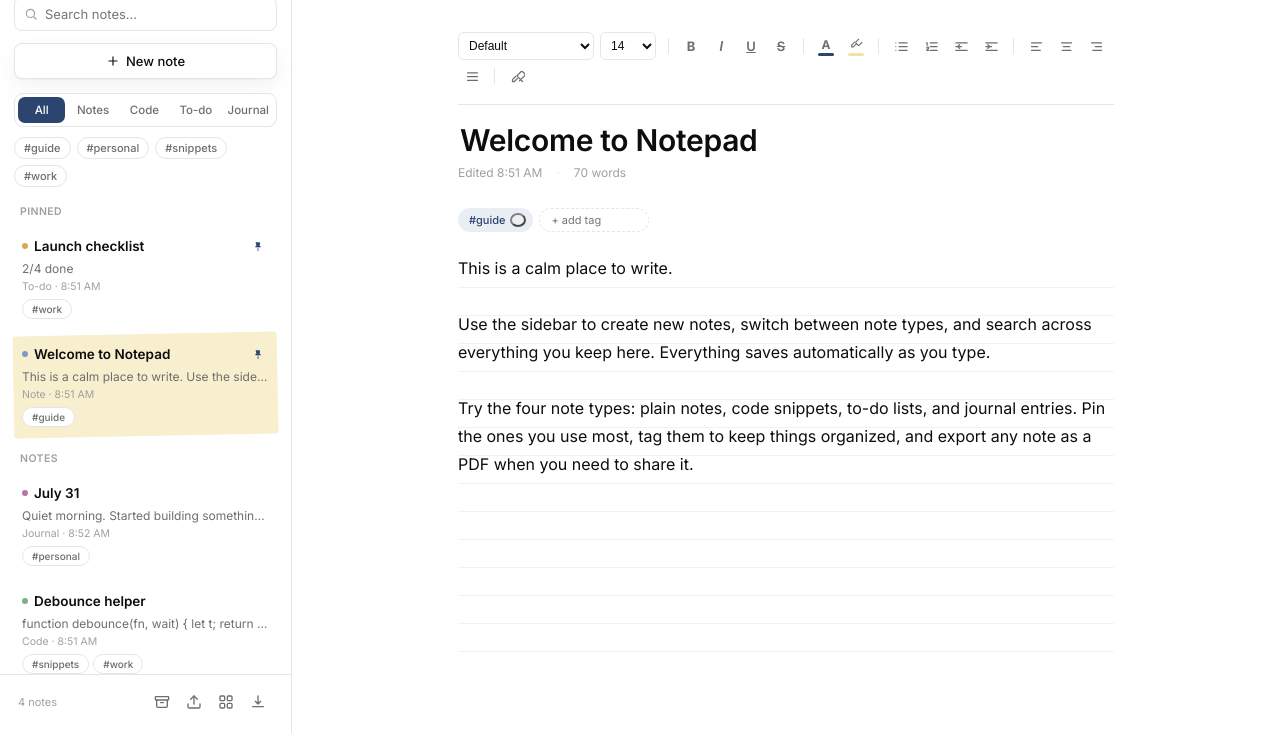
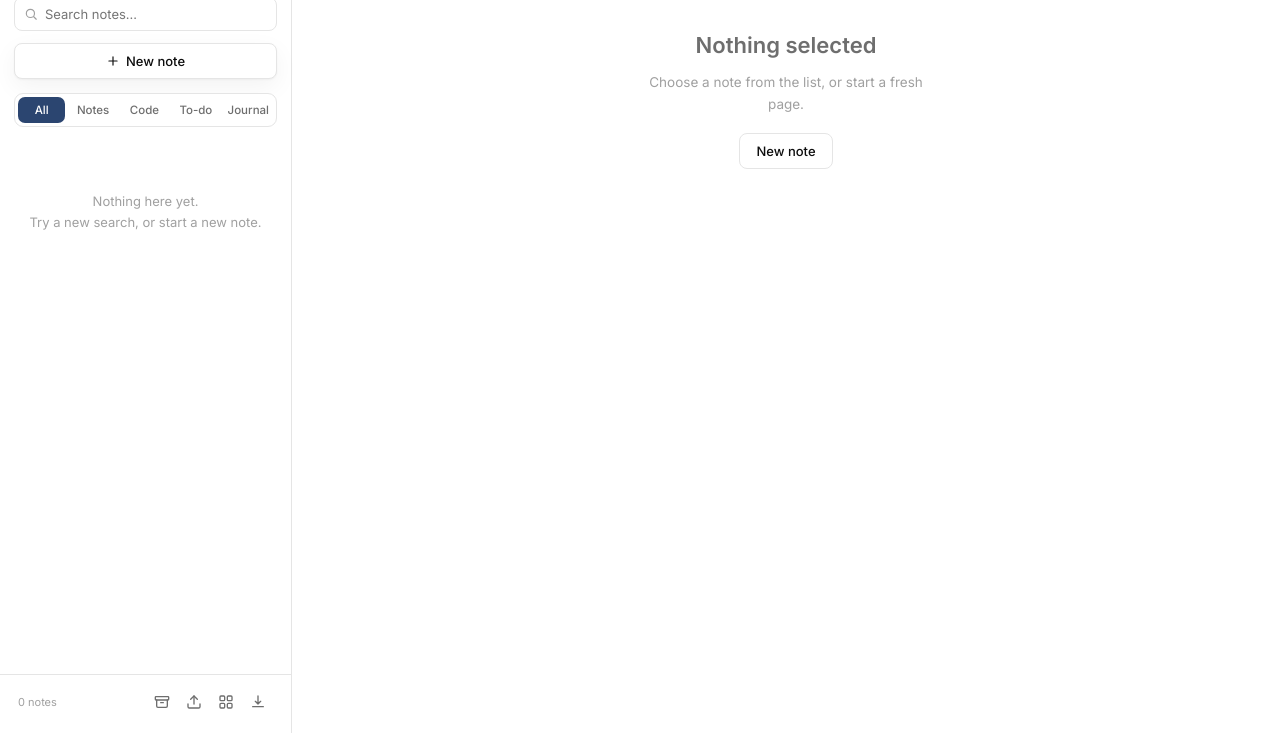
Before and after one commit to dhilipcud99-cmd/Notepad, a plain HTML site: page index.html in a window 1280 px wide. Shown: the part 67-800 px from the top of the page. Drawn offline with Linux system fonts and the light colour scheme.

Commit message:
chore: remove default sample notes

```diff
--- a/index.html
+++ b/index.html
@@ -1273,36 +1273,9 @@
   }
 
   function seedSampleNotes(){
-    const now = Date.now();
-    notes = [
-      {
-        id: uid(), type:'note', title:'Welcome to Notepad',
-        content:'This is a calm place to write.\n\nUse the sidebar to create new notes, switch between note types, and search across everything you keep here. Everything saves automatically as you type.\n\nTry the four note types: plain notes, code snippets, to-do lists, and journal entries. Pin the ones you use most, tag them to keep things organized, and export any note as a PDF when you need to share it.',
-        todos: [], tags:['guide'], pinned:true, createdAt: now-50000, updatedAt: now-50000
-      },
-      {
-        id: uid(), type:'todo', title:'Launch checklist',
-        content:'', todos:[
-          {id:uid(), text:'Sketch the layout', done:true},
-          {id:uid(), text:'Write the first draft', done:true},
-          {id:uid(), text:'Review with the team', done:false},
-          {id:uid(), text:'Ship it', done:false}
-        ], tags:['work'], pinned:true, createdAt: now-40000, updatedAt: now-40000
-      },
-      {
-        id: uid(), type:'code', title:'Debounce helper',
-        content:'function debounce(fn, wait) {\n  let t;\n  return (...args) => {\n    clearTimeout(t);\n    t = setTimeout(() => fn(...args), wait);\n  };\n}',
-        todos: [], tags:['snippets','work'], pinned:false, createdAt: now-30000, updatedAt: now-30000
-      },
-      {
-        id: uid(), type:'journal', title:'July 31',
-        content:'Quiet morning. Started building something new — a place to keep notes that feels less like software and more like a good notebook.',
-        todos: [], tags:['personal'], pinned:false, createdAt: now-20000, updatedAt: now-20000
-      }
-    ];
-    activeId = notes[0].id;
+    notes = [];
+    activeId = null;
     persistIndex();
-    notes.forEach(persistNote);
   }
 
   // ---------- Derived helpers ----------
```
Also changed, not shown: notepad.html (+2 -29 lines).
